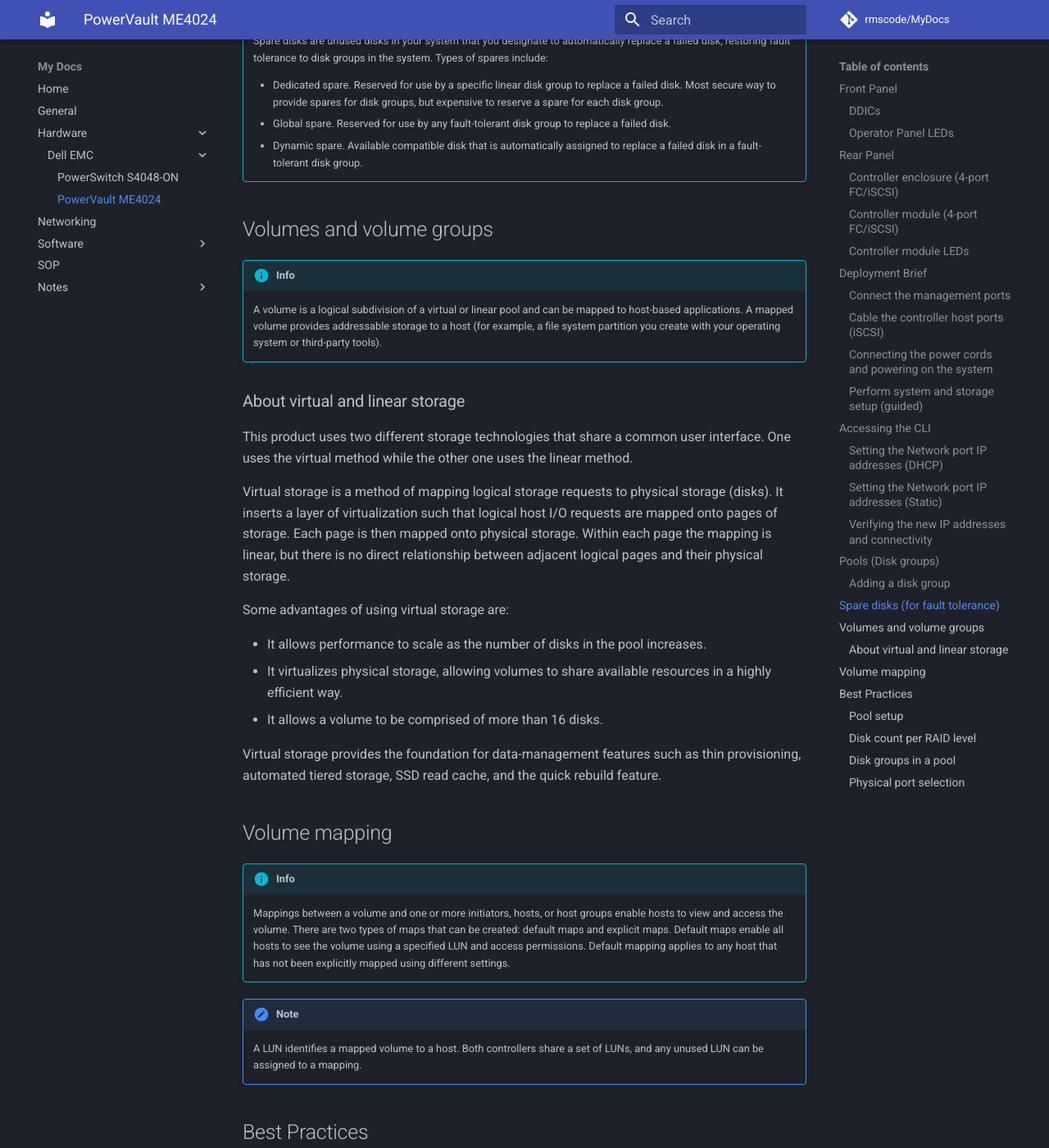
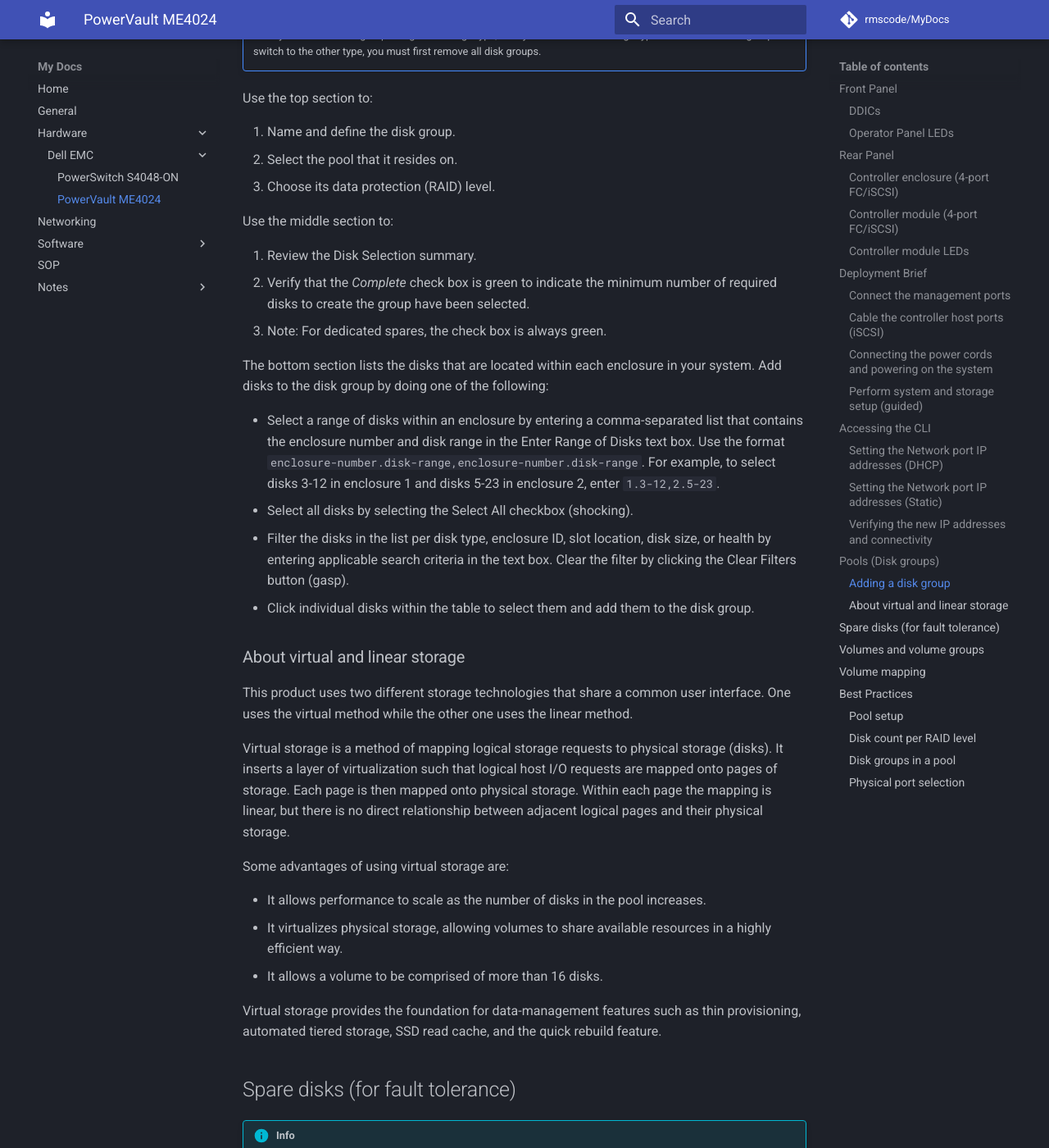
Before and after one commit to rmscode/binary-garden, an MkDocs documentation site: the page built from docs/hardware/dell-emc/powervault-me4-draft.md, in a window 1280 px wide and 1400 px high, scrolled down 11577 px. Shown: the whole window at 82% size. Built offline with MkDocs 1.6.1 and Material for MkDocs 9.7.7, drawn with Linux system fonts in a browser that asks for light colours; comment, search, counter and statistics services are not loaded; some of the changed text lies outside the part shown.

Commit message:
Update powervault-me4-draft.md

```diff
--- a/docs/hardware/dell-emc/powervault-me4-draft.md
+++ b/docs/hardware/dell-emc/powervault-me4-draft.md
@@ -388,7 +388,44 @@
 
 ### Adding a disk group
 
+You can create virtual or linear disk groups through the *Add Disk Group* panel in the PowerVault Manager.
 
+!!! note
+
+    After you create a disk group using one storage type, the system uses that storage type for additional disk groups. To switch to the other type, you must first remove all disk groups.
+
+Use the top section to:
+
+1. Name and define the disk group.
+2. Select the pool that it resides on.
+3. Choose its data protection (RAID) level.
+
+Use the middle section to:
+
+1. Review the Disk Selection summary.
+2. Verify that the *Complete* check box is green to indicate the minimum number of required disks to create the group have been selected.
+   - Note: For dedicated spares, the check box is always green.
+
+The bottom section lists the disks that are located within each enclosure in your system. Add disks to the disk group by doing one of the following:
+
+- Select a range of disks within an enclosure by entering a comma-separated list that contains the enclosure number and disk range in the Enter Range of Disks text box. Use the format `enclosure-number.disk-range,enclosure-number.disk-range`. For example, to select disks 3-12 in enclosure 1 and disks 5-23 in enclosure 2, enter `1.3-12,2.5-23`.
+- Select all disks by selecting the Select All checkbox (shocking).
+- Filter the disks in the list per disk type, enclosure ID, slot location, disk size, or health by entering applicable search criteria in the text box. Clear the filter by clicking the Clear Filters button (gasp).
+- Click individual disks within the table to select them and add them to the disk group.
+
+### About virtual and linear storage
+
+This product uses two different storage technologies that share a common user interface. One uses the virtual method while the other one uses the linear method.
+
+Virtual storage is a method of mapping logical storage requests to physical storage (disks). It inserts a layer of virtualization such that logical host I/O requests are mapped onto pages of storage. Each page is then mapped onto physical storage. Within each page the mapping is linear, but there is no direct relationship between adjacent logical pages and their physical storage.
+
+Some advantages of using virtual storage are:
+
+- It allows performance to scale as the number of disks in the pool increases.
+- It virtualizes physical storage, allowing volumes to share available resources in a highly efficient way.
+- It allows a volume to be comprised of more than 16 disks.
+
+Virtual storage provides the foundation for data-management features such as thin provisioning, automated tiered storage, SSD read cache, and the quick rebuild feature.
 
 ## Spare disks (for fault tolerance)
 
@@ -405,20 +442,6 @@
 !!! info
 
     A volume is a logical subdivision of a virtual or linear pool and can be mapped to host-based applications. A mapped volume provides addressable storage to a host (for example, a file system partition you create with your operating system or third-party tools).
-
-### About virtual and linear storage
-
-This product uses two different storage technologies that share a common user interface. One uses the virtual method while the other one uses the linear method.
-
-Virtual storage is a method of mapping logical storage requests to physical storage (disks). It inserts a layer of virtualization such that logical host I/O requests are mapped onto pages of storage. Each page is then mapped onto physical storage. Within each page the mapping is linear, but there is no direct relationship between adjacent logical pages and their physical storage.
-
-Some advantages of using virtual storage are:
-
-- It allows performance to scale as the number of disks in the pool increases.
-- It virtualizes physical storage, allowing volumes to share available resources in a highly efficient way.
-- It allows a volume to be comprised of more than 16 disks.
-
-Virtual storage provides the foundation for data-management features such as thin provisioning, automated tiered storage, SSD read cache, and the quick rebuild feature.
 
 ## Volume mapping
 
```
